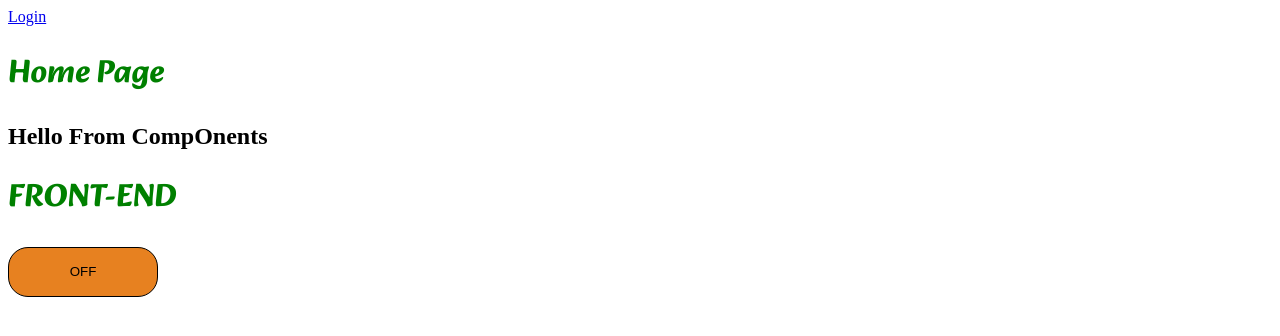
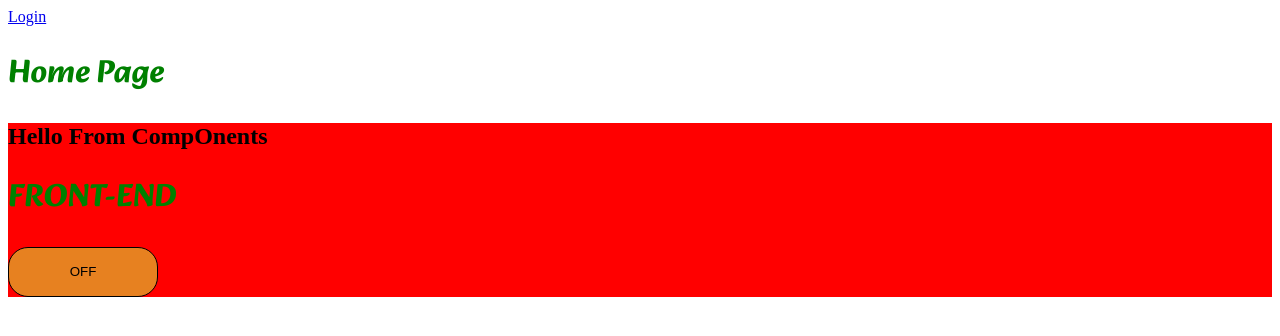
Before and after one commit to atlp-rwanda/e-comm-team-emma25-fe, a React app: page /search/1 in a window 1280 px wide. Shown: the top 336 px of the page. Built offline with nearby package versions, Linux system fonts and the light colour scheme.

Commit message:
add sass setup
feat: add test coverage badge

```diff
--- a/package.json
+++ b/package.json
@@ -23,10 +23,12 @@
     "@types/react-dom": "^18.0.11",
     "@types/react-router-dom": "^5.3.3",
     "css-loader": "^6.7.3",
+    "node-sass": "^8.0.0",
     "react": "^18.2.0",
     "react-bootstrap": "^2.7.2",
     "react-dom": "^18.2.0",
     "react-router-dom": "^6.9.0",
+    "sass-loader": "^13.2.2",
     "style-loader": "^3.3.2",
     "ts-loader": "^9.4.2",
     "ts-node": "^10.9.1",
--- /dev/null
+++ b/src/App.scss
@@ -0,0 +1,3 @@
+.sass{
+    background-color: red;
+}
--- a/src/App.tsx
+++ b/src/App.tsx
@@ -1,10 +1,11 @@
-import React from 'react';
+import React from "react";
 import { BrowserRouter, Routes, Route } from "react-router-dom";
-import "./assets/styles/style.css"
-import Home from './views/Home'
-import Login from './views/Login';
+import "./assets/styles/style.css";
+import Home from "./views/Home";
+import Login from "./views/Login";
 import ToggleButton from "./components/ToggleButton";
 import Hello from "./components/component1";
+import "./App.scss";
 
 function App() {
   return (
@@ -14,11 +15,11 @@ function App() {
         <Route path="/" element={<Home />} />
         <Route path="/search/:keyword" Component={Home}/>
       </Routes>
-       <div>
-       <Hello />
-       <h1>FRONT-END</h1>
-       <ToggleButton />
-     </div>
+      <div className="sass">
+        <Hello />
+        <h1>FRONT-END</h1>
+        <ToggleButton />
+      </div>
     </BrowserRouter>
   );
 }
--- a/src/components/component1.tsx
+++ b/src/components/component1.tsx
@@ -3,7 +3,7 @@ import React from "react";
 const Hello = () => {
   return (
     <>
-    <h2>Hello From CompOnents</h2>
+      <h2>Hello From CompOnents</h2>
     </>
   );
 };
--- a/webpack.config.js
+++ b/webpack.config.js
@@ -18,6 +18,20 @@ module.exports =[{
         exclude: /node_modules/,
         use:'ts-loader',
       },
+       {
+          test: /\.scss$/,
+          use: [
+            {
+              loader: 'style-loader',
+            },
+            {
+              loader: 'css-loader',
+            },
+            {
+              loader: 'sass-loader',
+            },
+          ],
+        },
       {
         test: /\.(js|jsx)?$/,
         exclude: /node_modules/,
```
Also changed, not shown: src/views/Home.tsx (+6 -6 lines), src/views/Login.tsx (line endings or trailing spaces), 2 other files (tests, documents, lock files or other folders).
